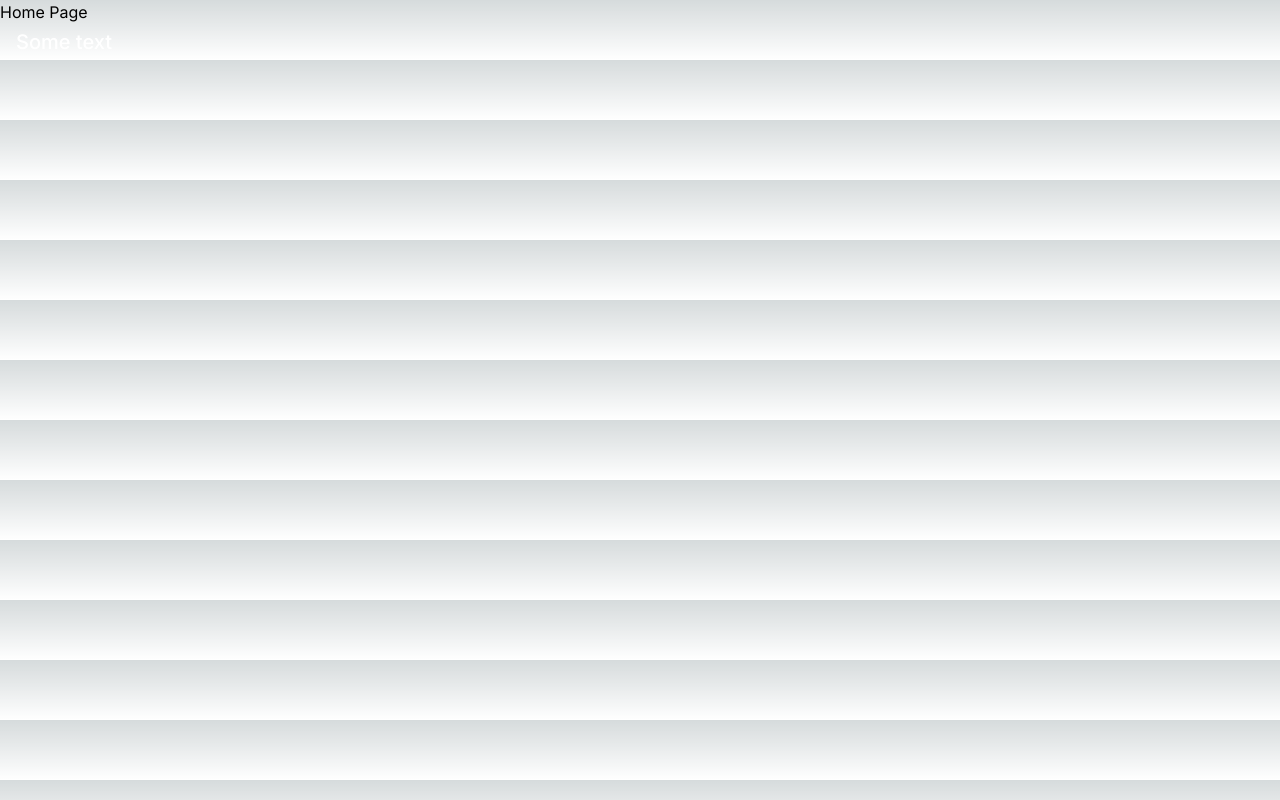
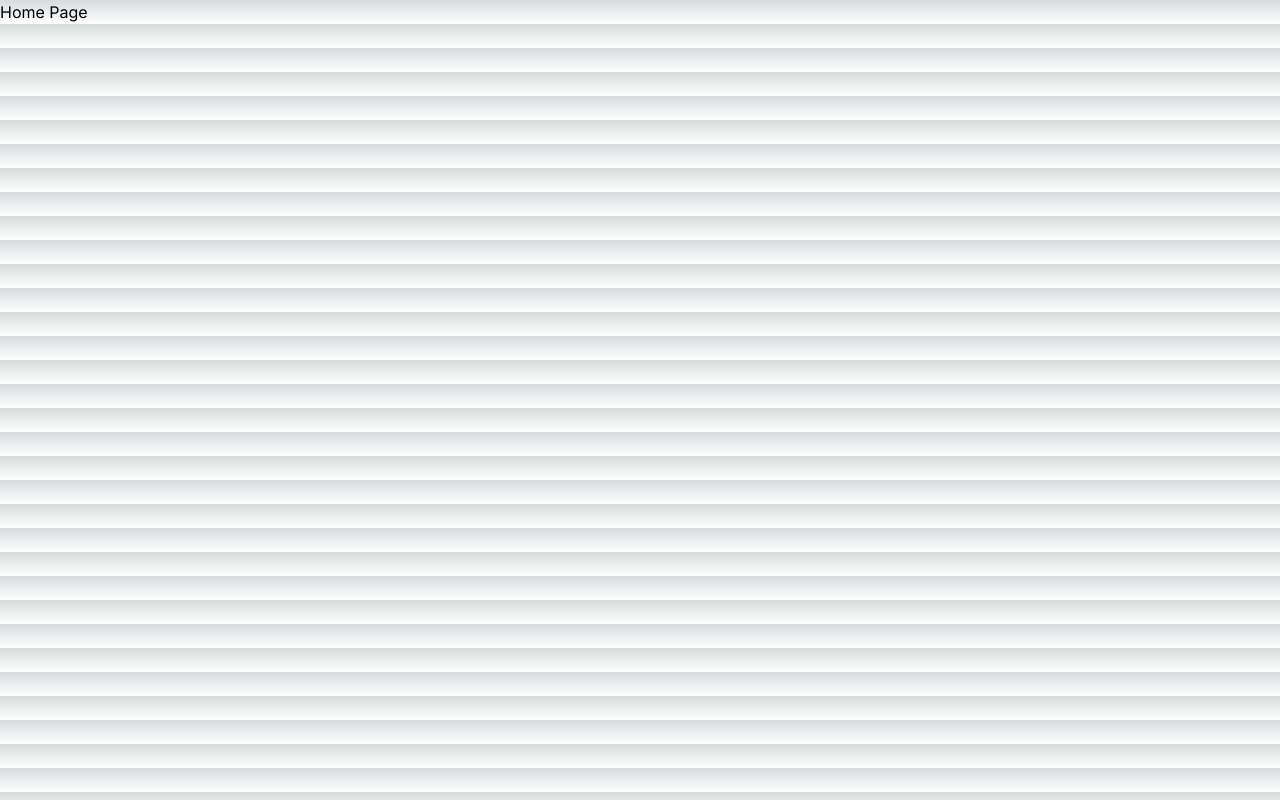
Before and after one commit to bonzark/zerotier, a Next.js app: page / in a window 1280 px wide. Built offline with nearby package versions, Linux system fonts and the light colour scheme.

Commit message:
minor fix

```diff
--- a/src/app/page.js
+++ b/src/app/page.js
@@ -4,9 +4,6 @@
   return (
     <>
       <h1>Home Page</h1>
-      <Button type="button" varient="ghost">
-        Some text
-      </Button>
     </>
   );
 }
```
